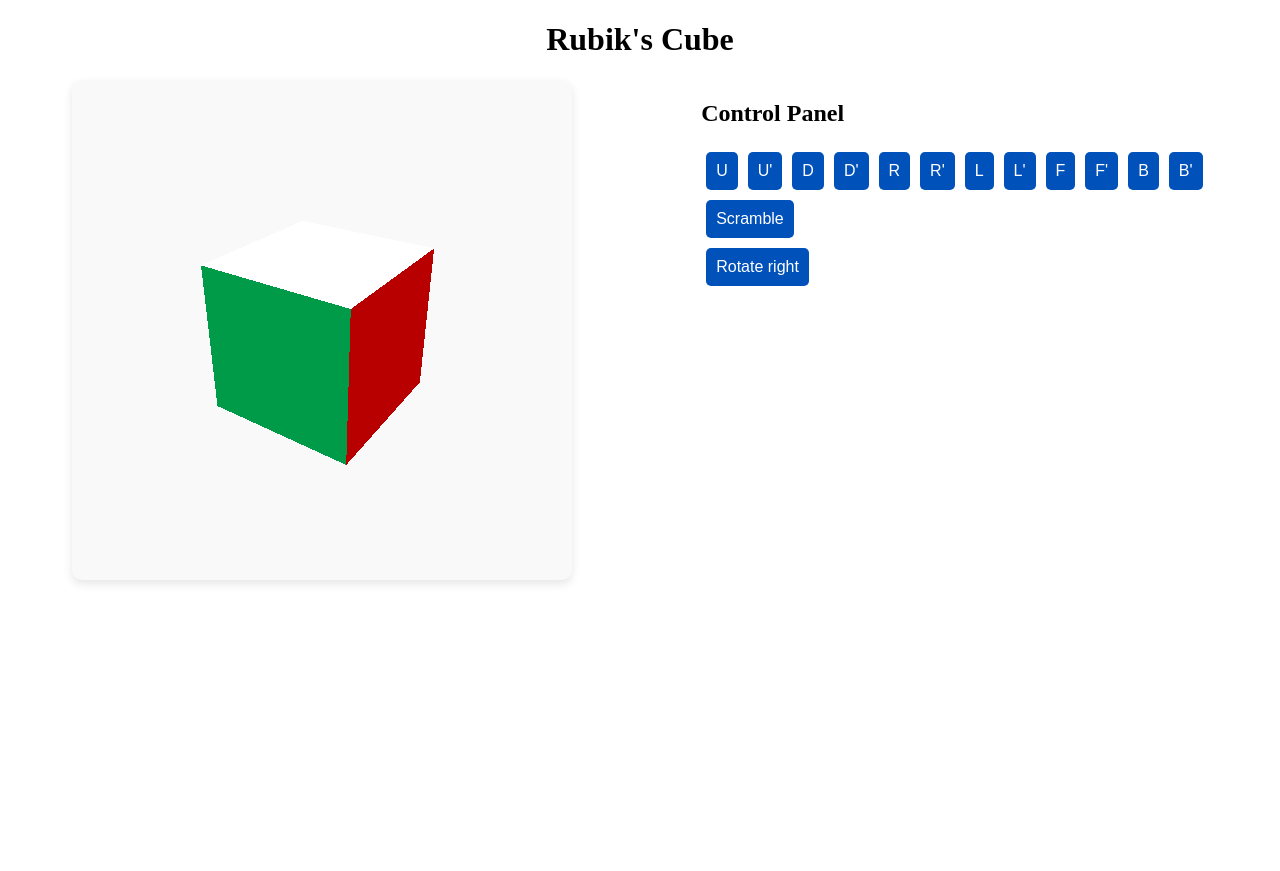
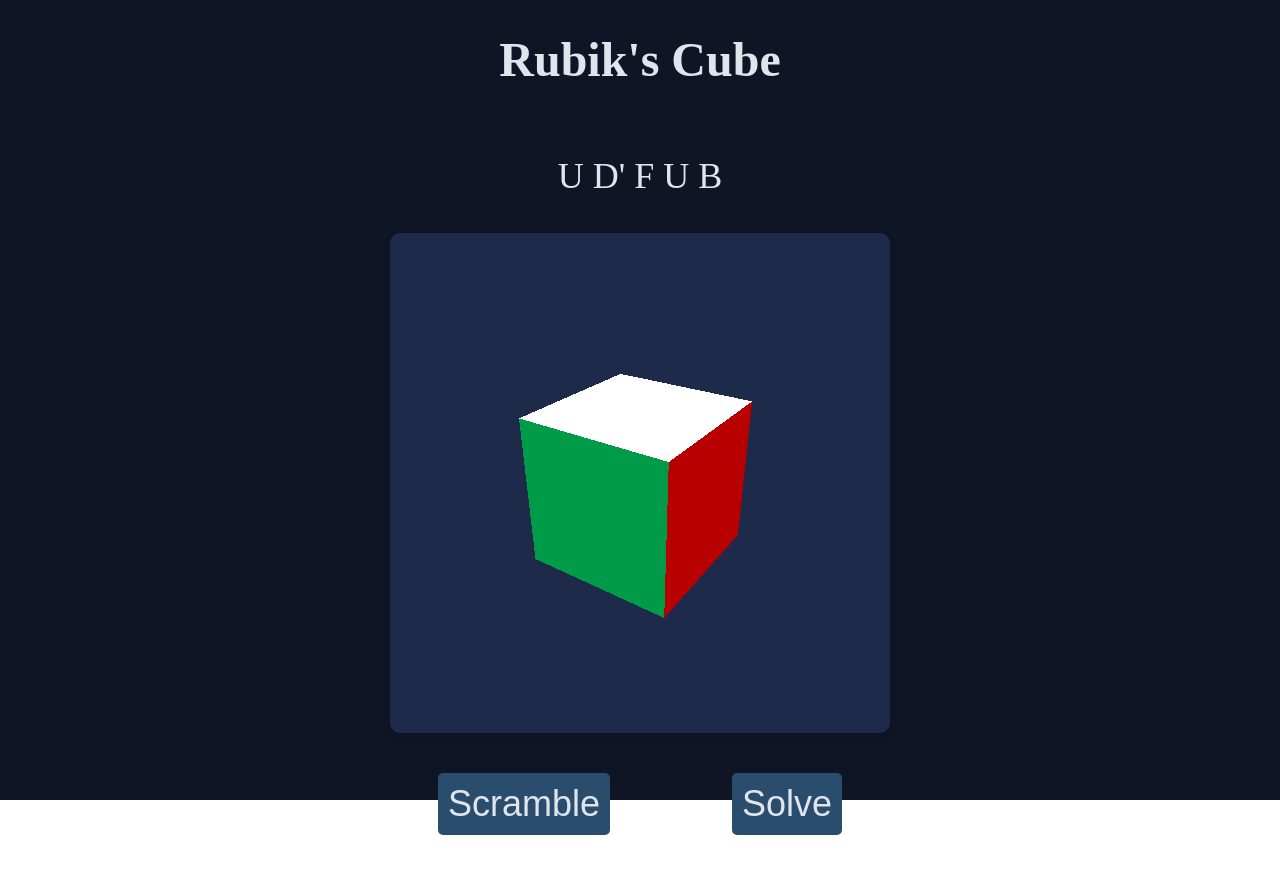
Before and after one commit to Mauritz8/cube-solver, a SvelteKit app in the folder frontend/: page / in a window 1280 px wide. Before the commit the page ends 800 px from the top, so only its background shows below. Built offline with nearby package versions, Linux system fonts and the light colour scheme.

Commit message:
feat: ui overhaul and split code into multiple files

```diff
--- a/frontend/src/app.html
+++ b/frontend/src/app.html
@@ -6,7 +6,7 @@
 		<meta name="viewport" content="width=device-width, initial-scale=1" />
 		%sveltekit.head%
 
-    <title>Rubic's cube</title>
+    <title>Rubik's cube</title>
     <script type="importmap">
       {
         "imports": {
@@ -20,3 +20,9 @@
 		<div style="display: contents">%sveltekit.body%</div>
 	</body>
 </html>
+
+<style>
+body {
+  margin: 0;
+}
+</style>
--- /dev/null
+++ b/frontend/src/lib/cube.ts
@@ -0,0 +1,68 @@
+export const solved_cube = {
+  front: [
+    ["GREEN"],
+    ["GREEN"],
+    ["GREEN"],
+    ["GREEN"],
+    ["GREEN"],
+    ["GREEN"],
+    ["GREEN"],
+    ["GREEN"],
+    ["GREEN"],
+  ],
+  left: [
+    ["ORANGE"],
+    ["ORANGE"],
+    ["ORANGE"],
+    ["ORANGE"],
+    ["ORANGE"],
+    ["ORANGE"],
+    ["ORANGE"],
+    ["ORANGE"],
+    ["ORANGE"],
+  ],
+  right: [
+    ["RED"],
+    ["RED"],
+    ["RED"],
+    ["RED"],
+    ["RED"],
+    ["RED"],
+    ["RED"],
+    ["RED"],
+    ["RED"],
+  ],
+  top: [
+    ["WHITE"],
+    ["WHITE"],
+    ["WHITE"],
+    ["WHITE"],
+    ["WHITE"],
+    ["WHITE"],
+    ["WHITE"],
+    ["WHITE"],
+    ["WHITE"],
+  ],
+  bottom: [
+    ["YELLOW"],
+    ["YELLOW"],
+    ["YELLOW"],
+    ["YELLOW"],
+    ["YELLOW"],
+    ["YELLOW"],
+    ["YELLOW"],
+    ["YELLOW"],
+    ["YELLOW"],
+  ],
+  back: [
+    ["BLUE"],
+    ["BLUE"],
+    ["BLUE"],
+    ["BLUE"],
+    ["BLUE"],
+    ["BLUE"],
+    ["BLUE"],
+    ["BLUE"],
+    ["BLUE"],
+  ],
+};
--- /dev/null
+++ b/frontend/src/lib/threejs.js
@@ -0,0 +1,92 @@
+import * as THREE from 'three';
+
+
+const color =
+  c => new THREE.MeshBasicMaterial({ color: c, side: THREE.DoubleSide });
+const blue = color(0x0045AD);
+const green = color(0x009B48);
+const red = color(0xB90000);
+const yellow = color(0xFFD500);
+const white = color(0xFFFFFF);
+const orange = color(0xFF5900);
+
+function sticker_to_color(sticker) {
+  const sticker_to_color_map = {
+    ["BLUE"]: blue,
+    ["GREEN"]: green,
+    ["RED"]: red,
+    ["YELLOW"]: yellow,
+    ["WHITE"]: white,
+    ["ORANGE"]: orange,
+  };
+  return sticker_to_color_map[sticker];
+}
+
+function create_rect(size, color, x, y, z) {
+  const geometry = new THREE.PlaneGeometry(size, size);
+  const rect = new THREE.Mesh(geometry, color);
+  rect.position.set(x, y, z);
+  return rect;
+}
+
+const rect_size = 1 / 2;
+
+function create_side(side_name, side_arr) {
+  const index_map = (x, y) => ({
+    "FRONT": 3 * y + x,
+    "RIGHT": 3 * y + x,
+    "BOTTOM": 3 * y + x,
+    "BACK": 3 * y + (2 - x),
+    "LEFT": 3 * y + (2 - x),
+    "TOP": 3 * (2 - y) + x,
+  });
+
+  const side_three_js = new THREE.Group();
+  for (let x = 0; x < 3; x++) {
+    for (let y = 0; y < 3; y++) {
+      const i = index_map(x, y)[side_name];
+      const color = sticker_to_color(side_arr[i]);
+      const rect =
+        create_rect(rect_size, color, x * rect_size, -y * rect_size, 0);
+      side_three_js.add(rect);
+    }
+  }
+  return side_three_js;
+}
+
+export function create_cube(cube) {
+  const cube_three_js = new THREE.Group();
+
+  const back = create_side("BACK", cube.back);
+  back.translateZ(-3 * rect_size);
+  cube_three_js.add(back);
+
+  const front = create_side("FRONT", cube.front);
+  cube_three_js.add(front);
+
+  const bottom = create_side("BOTTOM", cube.bottom);
+  bottom.rotateX(Math.PI / 2);
+  bottom.translateY(-rect_size / 2);
+  bottom.translateZ(rect_size * 5 / 2);
+  cube_three_js.add(bottom);
+
+  const top = create_side("TOP", cube.top);
+  top.rotateX(Math.PI / 2);
+  top.translateZ(-rect_size / 2);
+  top.translateY(-rect_size / 2);
+  cube_three_js.add(top);
+
+  const left = create_side("LEFT", cube.left);
+  left.rotateY(Math.PI / 2);
+  left.translateZ(-rect_size / 2);
+  left.translateX(rect_size / 2);
+  cube_three_js.add(left);
+
+  const right = create_side("RIGHT", cube.right);
+  right.rotateY(Math.PI / 2);
+  right.translateZ(rect_size * 5 / 2);
+  right.translateX(rect_size / 2);
+  cube_three_js.add(right);
+
+  return cube_three_js;
+}
--- a/frontend/src/routes/+page.svelte
+++ b/frontend/src/routes/+page.svelte
@@ -1,169 +1,12 @@
 <script>
   import { onMount } from 'svelte';
   import * as THREE from 'three';
-  import Api from '$lib/index.ts';
+  import Api from '$lib/api.ts';
+  import { create_cube } from '$lib/threejs.js';
+  import { solved_cube } from '$lib/cube.ts';
 
-  const color =
-    c => new THREE.MeshBasicMaterial({ color: c, side: THREE.DoubleSide });
-  const blue = color(0x0045AD);
-  const green = color(0x009B48);
-  const red = color(0xB90000);
-  const yellow = color(0xFFD500);
-  const white = color(0xFFFFFF);
-  const orange = color(0xFF5900);
-
-  function sticker_to_color(sticker) {
-    const sticker_to_color_map = {
-      ["BLUE"]: blue,
-      ["GREEN"]: green,
-      ["RED"]: red,
-      ["YELLOW"]: yellow,
-      ["WHITE"]: white,
-      ["ORANGE"]: orange,
-    };
-    return sticker_to_color_map[sticker];
-  }
-
-  function create_rect(size, color, x, y, z) {
-    const geometry = new THREE.PlaneGeometry(size, size);
-    const rect = new THREE.Mesh(geometry, color);
-    rect.position.set(x, y, z);
-    return rect;
-  }
-
-  const rect_size = 1 / 2;
-
-  function create_side(side_name, side_arr) {
-    const index_map = (x, y) => ({
-      "FRONT": 3 * y + x,
-      "RIGHT": 3 * y + x,
-      "BOTTOM": 3 * y + x,
-      "BACK": 3 * y + (2 - x),
-      "LEFT": 3 * y + (2 - x),
-      "TOP": 3 * (2 - y) + x,
-    });
-
-    const side_three_js = new THREE.Group();
-    for (let x = 0; x < 3; x++) {
-      for (let y = 0; y < 3; y++) {
-        const i = index_map(x, y)[side_name];
-        const color = sticker_to_color(side_arr[i]);
-        const rect =
-          create_rect(rect_size, color, x * rect_size, -y * rect_size, 0);
-        side_three_js.add(rect);
-      }
-    }
-    return side_three_js;
-  }
-
-  function create_cube(cube) {
-    const cube_three_js = new THREE.Group();
-
-    const back = create_side("BACK", cube.back);
-    back.translateZ(-3 * rect_size);
-    cube_three_js.add(back);
-
-    const front = create_side("FRONT", cube.front);
-    cube_three_js.add(front);
-
-    const bottom = create_side("BOTTOM", cube.bottom);
-    bottom.rotateX(Math.PI / 2);
-    bottom.translateY(-rect_size / 2);
-    bottom.translateZ(rect_size * 5 / 2);
-    cube_three_js.add(bottom);
-
-    const top = create_side("TOP", cube.top);
-    top.rotateX(Math.PI / 2);
-    top.translateZ(-rect_size / 2);
-    top.translateY(-rect_size / 2);
-    cube_three_js.add(top);
-
-    const left = create_side("LEFT", cube.left);
-    left.rotateY(Math.PI / 2);
-    left.translateZ(-rect_size / 2);
-    left.translateX(rect_size / 2);
-    cube_three_js.add(left);
-
-    const right = create_side("RIGHT", cube.right);
-    right.rotateY(Math.PI / 2);
-    right.translateZ(rect_size * 5 / 2);
-    right.translateX(rect_size / 2);
-    cube_three_js.add(right);
-
-    return cube_three_js;
-  }
-
-  const solved_cube = {
-    front: [
-      ["GREEN"],
-      ["GREEN"],
-      ["GREEN"],
-      ["GREEN"],
-      ["GREEN"],
-      ["GREEN"],
-      ["GREEN"],
-      ["GREEN"],
-      ["GREEN"],
-    ],
-    left: [
-      ["ORANGE"],
-      ["ORANGE"],
-      ["ORANGE"],
-      ["ORANGE"],
-      ["ORANGE"],
-      ["ORANGE"],
-      ["ORANGE"],
-      ["ORANGE"],
-      ["ORANGE"],
-    ],
-    right: [
-      ["RED"],
-      ["RED"],
-      ["RED"],
-      ["RED"],
-      ["RED"],
-      ["RED"],
-      ["RED"],
-      ["RED"],
-      ["RED"],
-    ],
-    top: [
-      ["WHITE"],
-      ["WHITE"],
-      ["WHITE"],
-      ["WHITE"],
-      ["WHITE"],
-      ["WHITE"],
-      ["WHITE"],
-      ["WHITE"],
-      ["WHITE"],
-    ],
-    bottom: [
-      ["YELLOW"],
-      ["YELLOW"],
-      ["YELLOW"],
-      ["YELLOW"],
-      ["YELLOW"],
-      ["YELLOW"],
-      ["YELLOW"],
-      ["YELLOW"],
-      ["YELLOW"],
-    ],
-    back: [
-      ["BLUE"],
-      ["BLUE"],
-      ["BLUE"],
-      ["BLUE"],
-      ["BLUE"],
-      ["BLUE"],
-      ["BLUE"],
-      ["BLUE"],
-      ["BLUE"],
-    ],
-  };
 
   let cube = solved_cube;
-
   let cube_three_js = create_cube(cube);
   const scene = new THREE.Scene();
 
@@ -188,11 +31,8 @@
     camera.position.z = 3;
 
     camera.lookAt(new THREE.Vector3(1, 0, 0));
-    function animate() {
-      //cube_three_js.rotation.x += 0.01;
-      //cube_three_js.rotation.y += 0.01;
-      renderer.render(scene, camera);
-    }
+
+    const animate = () => renderer.render(scene, camera);
     renderer.setAnimationLoop(animate);
   });
 
@@ -203,100 +43,72 @@
     scene.add(cube_three_js);
   }
 
-  function move(direction, clockwise) {
-    Api.move(cube, [direction], clockwise)
-      .then(res => res.json()
-      .then(json => update_cube(json)));
-  }
-
   function scramble() {
     Api.scramble()
-      .then(res => res.json()
-      .then(json => update_cube(json)));
-  }
-
-  function rotate_right() {
-    Api.rotate_right(cube)
       .then(res => res.json()
       .then(json => update_cube(json)));
   }
 </script>
 
 
-<h1 id="title">Rubik's Cube</h1>
+<div id="container">
+  <h1 id="title">Rubik's Cube</h1>
 
-<div id="layout">
+  <div id="scramble">
+    <p>U D' F U B</p>
+  </div>
+
   <div id="cube_container"></div>
 
   <div id="control_panel">
-    <h2>Control Panel</h2>
-
-    <div id="move_btns">
-      <button type="button" onclick={() => move('UP', true)}>U</button>
-      <button type="button" onclick={() => move('UP', false)}>U'</button>
-      <button type="button" onclick={() => move('DOWN', true)}>D</button>
-      <button type="button" onclick={() => move('DOWN', false)}>D'</button>
-      <button type="button" onclick={() => move('RIGHT', true)}>R</button>
-      <button type="button" onclick={() => move('RIGHT', false)}>R'</button>
-      <button type="button" onclick={() => move('LEFT', true)}>L</button>
-      <button type="button" onclick={() => move('LEFT', false)}>L'</button>
-      <button type="button" onclick={() => move('FRONT', true)}>F</button>
-      <button type="button" onclick={() => move('FRONT', false)}>F'</button>
-      <button type="button" onclick={() => move('BACK', true)}>B</button>
-      <button type="button" onclick={() => move('BACK', false)}>B'</button>
-    </div>
-    <div id="general_btns">
-      <button type="button" id="scramble_btn" onclick={scramble}>Scramble</button>
-    </div>
-    <div id="rotate_btns">
-      <button type="button" id="rotate_right_btn" onclick={rotate_right}>Rotate right</button>
-    </div>
+    <button type="button" onclick={scramble}>Scramble</button>
+    <button type="button">Solve</button>
   </div>
-
 </div>
 
 <style>
-  body {
-    background-color: #F5F5F5;
+  #container {
+    height: 100vh;
+    background-color: #0F1525;
+    text-align: center;
   }
 
   #title {
-    text-align: center;
+    display: inline-block;
+    color: #E0E5EC;
+    font-size: 48px;
   }
 
-  #layout {
-    display: flex;
-    justify-content: space-around;
+  #scramble {
+    color: #E0E5EC;
+    font-size: 36px;
   }
 
   #cube_container {
     display: inline-block;
-    background-color: #f9f9f9;
+    background-color: #1E2A4A;
     border-radius: 10px;
     box-shadow: 0 4px 10px rgba(0, 0, 0, 0.1);
   }
 
   #control_panel {
-    display: inline-block;
-  }
-
-  #move_btns {
     display: flex;
-    row-gap: 5px;
+    justify-content: center;
+    gap: 50px;
   }
 
   button {
     padding: 10px;
-    margin: 5px;
-    font-size: 16px;
+    margin: 1em;
+    font-size: 36px;
     border: none;
     border-radius: 5px;
     cursor: pointer;
-    background-color: #0051ba;
-    color: white;
+    background-color: #2A4D6E;
+    color: #E0E5EC;
   }
 
   button:hover {
-    background-color: #0046ad;
+    background-color: #3A6B8F;
   }
 </style>
```
Also changed, not shown: frontend/src/lib/api.ts (renamed from frontend/src/lib/index.ts).
